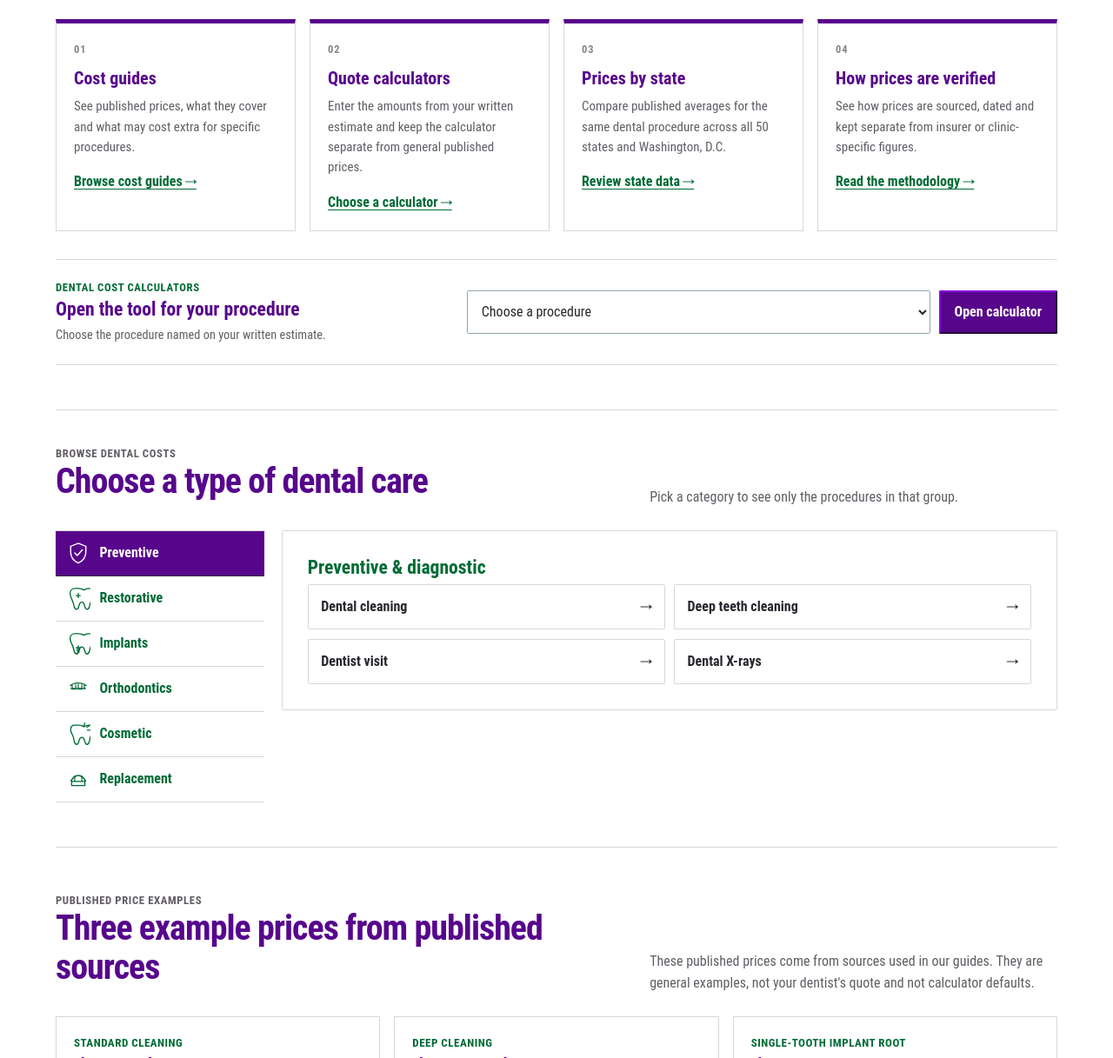
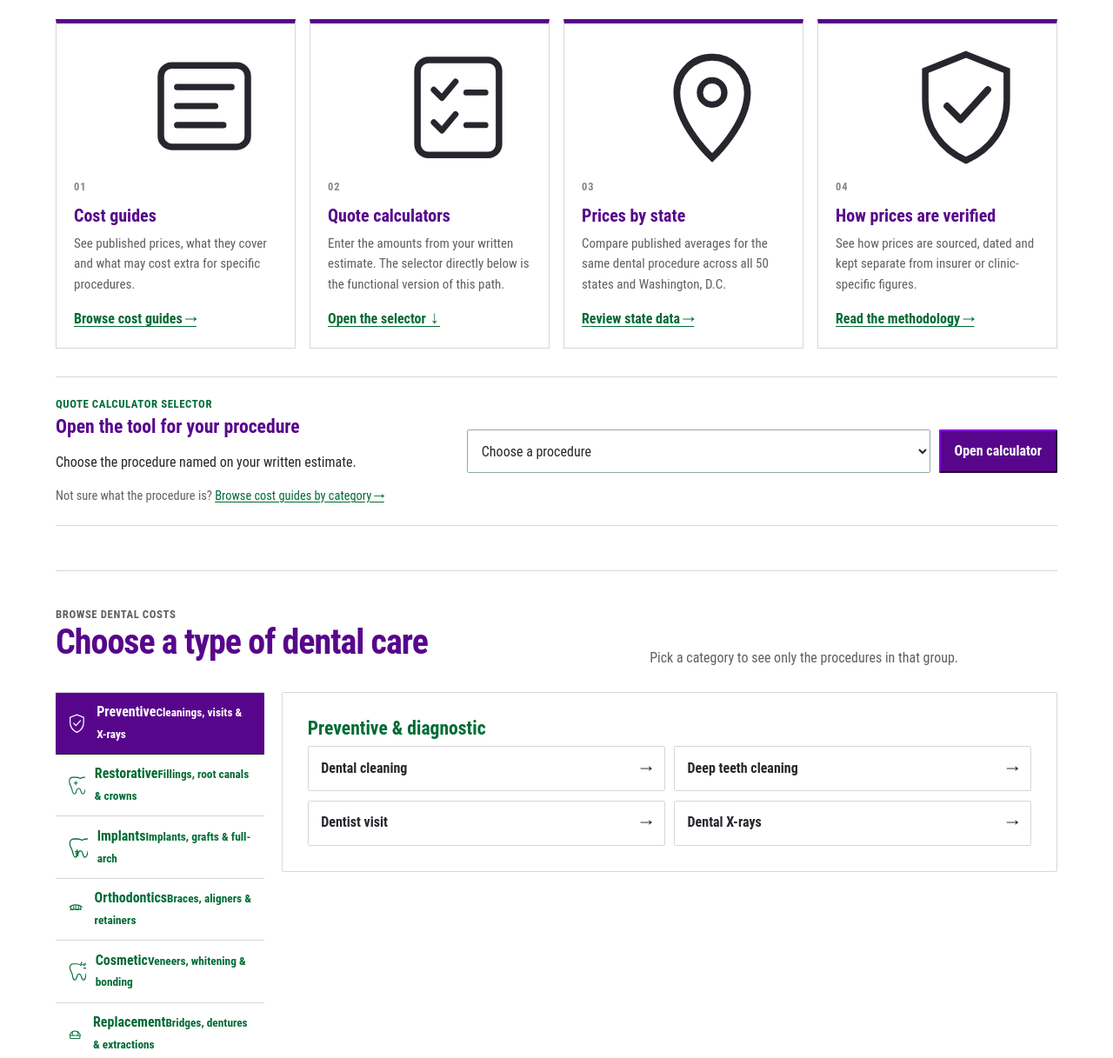
Before and after one commit to yes155/Dental-Calculator, a website: page src/index.html in a window 1280 px wide. Shown: the part 828-2045 px from the top of the page at 87% size. Drawn offline with Linux system fonts and the light colour scheme.

Commit message:
design: integrate homepage calculator path and enrich navigation

```diff
--- a/src/index.html
+++ b/src/index.html
@@ -78,36 +78,37 @@
       </div>
       <div class="doorway-grid">
         <article class="doorway-card">
-          <span class="doorway-number">01</span>
+          <div class="doorway-card-top"><svg class="doorway-icon" aria-hidden="true"><use href="/assets/media/home-icons.svg#scope"></use></svg><span class="doorway-number">01</span></div>
           <h3>Cost guides</h3>
           <p>See published prices, what they cover and what may cost extra for specific procedures.</p>
           <a href="#common-costs">Browse cost guides →</a>
         </article>
-        <article class="doorway-card">
-          <span class="doorway-number">02</span>
+        <article class="doorway-card doorway-card--calculator">
+          <div class="doorway-card-top"><svg class="doorway-icon" aria-hidden="true"><use href="/assets/media/home-icons.svg#included"></use></svg><span class="doorway-number">02</span></div>
           <h3>Quote calculators</h3>
-          <p>Enter the amounts from your written estimate and keep the calculator separate from general published prices.</p>
-          <a href="#calculator-finder">Choose a calculator →</a>
+          <p>Enter the amounts from your written estimate. The selector directly below is the functional version of this path.</p>
+          <a href="#calculator-finder" aria-controls="calculator-finder">Open the selector ↓</a>
         </article>
         <article class="doorway-card">
-          <span class="doorway-number">03</span>
+          <div class="doorway-card-top"><svg class="doorway-icon" aria-hidden="true"><use href="/assets/media/home-icons.svg#location"></use></svg><span class="doorway-number">03</span></div>
           <h3>Prices by state</h3>
           <p>Compare published averages for the same dental procedure across all 50 states and Washington, D.C.</p>
           <a href="#state-cost-data">Review state data →</a>
         </article>
         <article class="doorway-card">
-          <span class="doorway-number">04</span>
+          <div class="doorway-card-top"><svg class="doorway-icon" aria-hidden="true"><use href="/assets/media/home-icons.svg#preventive"></use></svg><span class="doorway-number">04</span></div>
           <h3>How prices are verified</h3>
           <p>See how prices are sourced, dated and kept separate from insurer or clinic-specific figures.</p>
           <a href="/cost-data-methodology/">Read the methodology →</a>
         </article>
       </div>
 
-      <div id="calculator-finder" class="home-finder-strip home-calculator-entry">
+      <div id="calculator-finder" class="home-finder-strip home-calculator-entry doorway-expansion">
         <div>
-          <p class="eyebrow">Dental cost calculators</p>
+          <p class="eyebrow">Quote calculator selector</p>
           <h3 id="procedure-finder-title">Open the tool for your procedure</h3>
           <p>Choose the procedure named on your written estimate.</p>
+          <p class="finder-help">Not sure what the procedure is? <a href="#common-costs">Browse cost guides by category →</a></p>
         </div>
         <form id="procedure-finder-form" class="procedure-finder-form procedure-finder-form--inline" aria-labelledby="procedure-finder-title">
           <label class="sr-only" for="procedure-finder-select">Dental procedure</label>
@@ -160,22 +161,22 @@
       <div class="cost-browser" data-cost-browser>
         <div class="cost-browser-tabs" role="tablist" aria-label="Dental cost categories">
           <button type="button" role="tab" aria-selected="true" aria-controls="cost-panel-preventive" id="cost-tab-preventive" data-cost-tab="preventive">
-            <svg aria-hidden="true"><use href="/assets/media/home-icons.svg#preventive"></use></svg><span>Preventive</span>
+            <svg aria-hidden="true"><use href="/assets/media/home-icons.svg#preventive"></use></svg><span class="cost-tab-copy"><strong>Preventive</strong><small>Cleanings, visits &amp; X-rays</small></span>
           </button>
           <button type="button" role="tab" aria-selected="false" aria-controls="cost-panel-restorative" id="cost-tab-restorative" data-cost-tab="restorative">
-            <svg aria-hidden="true"><use href="/assets/media/home-icons.svg#restorative"></use></svg><span>Restorative</span>
+            <svg aria-hidden="true"><use href="/assets/media/home-icons.svg#restorative"></use></svg><span class="cost-tab-copy"><strong>Restorative</strong><small>Fillings, root canals &amp; crowns</small></span>
           </button>
           <button type="button" role="tab" aria-selected="false" aria-controls="cost-panel-implants" id="cost-tab-implants" data-cost-tab="implants">
-            <svg aria-hidden="true"><use href="/assets/media/home-icons.svg#implant"></use></svg><span>Implants</span>
+            <svg aria-hidden="true"><use href="/assets/media/home-icons.svg#implant"></use></svg><span class="cost-tab-copy"><strong>Implants</strong><small>Implants, grafts &amp; full-arch</small></span>
           </button>
           <button type="button" role="tab" aria-selected="false" aria-controls="cost-panel-orthodontics" id="cost-tab-orthodontics" data-cost-tab="orthodontics">
-            <svg aria-hidden="true"><use href="/assets/media/home-icons.svg#orthodontic"></use></svg><span>Orthodontics</span>
+            <svg aria-hidden="true"><use href="/assets/media/home-icons.svg#orthodontic"></use></svg><span class="cost-tab-copy"><strong>Orthodontics</strong><small>Braces, aligners &amp; retainers</small></span>
           </button>
           <button type="button" role="tab" aria-selected="false" aria-controls="cost-panel-cosmetic" id="cost-tab-cosmetic" data-cost-tab="cosmetic">
-            <svg aria-hidden="true"><use href="/assets/media/home-icons.svg#cosmetic"></use></svg><span>Cosmetic</span>
+            <svg aria-hidden="true"><use href="/assets/media/home-icons.svg#cosmetic"></use></svg><span class="cost-tab-copy"><strong>Cosmetic</strong><small>Veneers, whitening &amp; bonding</small></span>
           </button>
           <button type="button" role="tab" aria-selected="false" aria-controls="cost-panel-replacement" id="cost-tab-replacement" data-cost-tab="replacement">
-            <svg aria-hidden="true"><use href="/assets/media/home-icons.svg#replacement"></use></svg><span>Replacement</span>
+            <svg aria-hidden="true"><use href="/assets/media/home-icons.svg#replacement"></use></svg><span class="cost-tab-copy"><strong>Replacement</strong><small>Bridges, dentures &amp; extractions</small></span>
           </button>
         </div>
 
@@ -252,18 +253,21 @@
       </div>
       <div class="price-teaser-grid">
         <article class="price-teaser-card">
+          <svg class="price-teaser-icon" aria-hidden="true"><use href="/assets/media/home-icons.svg#cleaning"></use></svg>
           <span>Standard cleaning</span>
           <strong>$85–$160</strong>
           <p>Delta Dental’s published U.S. range without dental benefits; exams, X-rays and fluoride may be separate.</p>
           <a href="/dental-cleaning-cost/">Open the cleaning cost guide →</a>
         </article>
         <article class="price-teaser-card">
+          <svg class="price-teaser-icon" aria-hidden="true"><use href="/assets/media/home-icons.svg#preventive"></use></svg>
           <span>Deep cleaning</span>
           <strong>$180–$295</strong>
           <p>Delta Dental’s published range for one quadrant without dental benefits.</p>
           <a href="/deep-teeth-cleaning-cost/">Open the deep-cleaning guide →</a>
         </article>
         <article class="price-teaser-card">
+          <svg class="price-teaser-icon" aria-hidden="true"><use href="/assets/media/home-icons.svg#implant"></use></svg>
           <span>Single-tooth implant root</span>
           <strong>$2,143 average</strong>
           <p>CareCredit’s published U.S. average for the implant root; the crown is excluded.</p>
@@ -403,15 +407,15 @@
       </div>
       <div class="faq-stack">
         <details>
-          <summary>Are calculator results dental quotes?</summary>
+          <summary><span>Are calculator results dental quotes?</span><small class="faq-preview">They organize your written estimate; they are not provider fees.</small></summary>
           <p>No. Results organize amounts from a written estimate and apply the stated calculator logic. They are not a dentist’s fee, diagnosis or treatment recommendation.</p>
         </details>
         <details>
-          <summary>Do the calculators predict insurance payment?</summary>
+          <summary><span>Do the calculators predict insurance payment?</span><small class="faq-preview">Insurance is not guessed; only information you enter is used.</small></summary>
           <p>No. Where insurance is supported, the tool uses only a same-quote payment estimate you enter. It does not invent a coverage percentage or guarantee benefits.</p>
         </details>
         <details>
-          <summary>Why can two published prices differ?</summary>
+          <summary><span>Why can two published prices differ?</span><small class="faq-preview">Procedure, location, included services and source definitions can differ.</small></summary>
           <p>Sources may cover different procedures, locations, materials or service packages. The guides keep those differences clear instead of mixing unlike prices together.</p>
         </details>
       </div>
@@ -449,6 +453,9 @@
       }
       window.location.assign(select.value);
     });
+    const syncFinderSelection = () => form.classList.toggle("has-selection", Boolean(select.value));
+    select.addEventListener("change", syncFinderSelection);
+    syncFinderSelection();
 
     const browser = document.querySelector("[data-cost-browser]");
     if (browser) {
```
